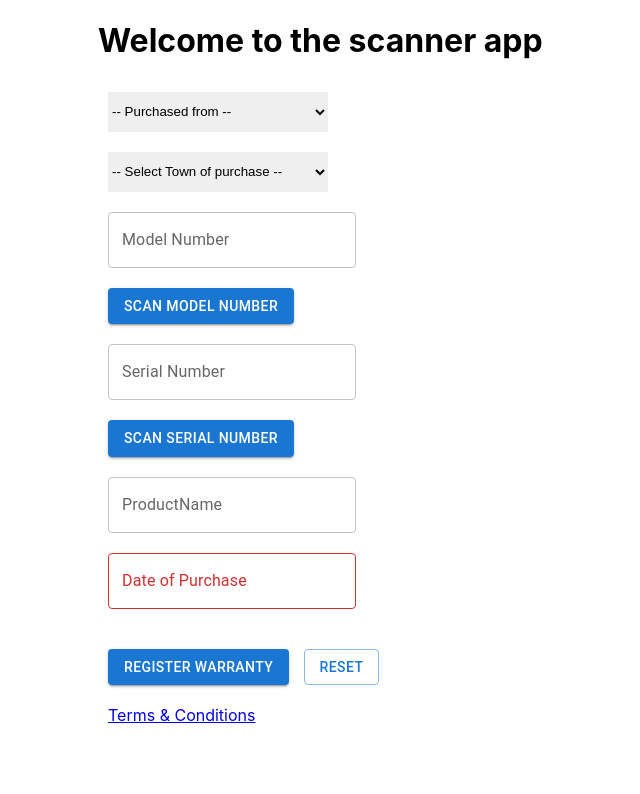
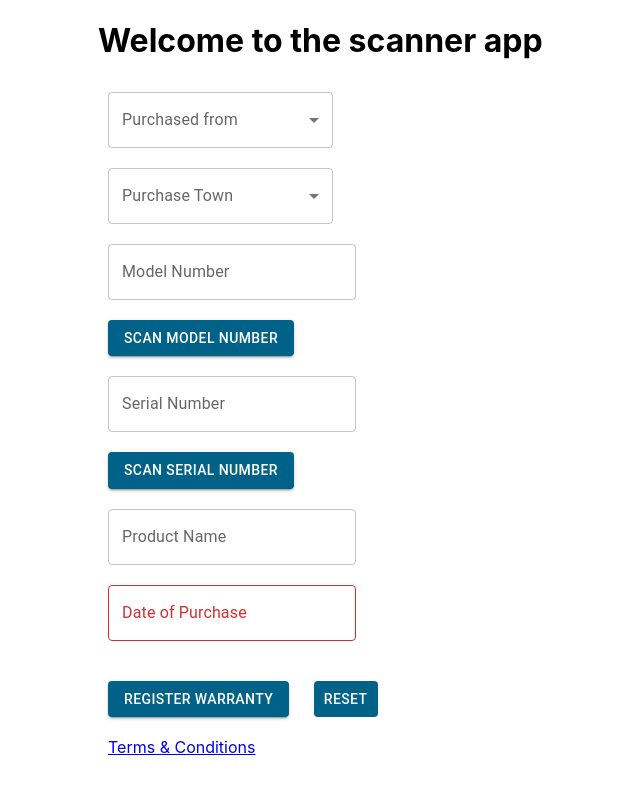
Before and after one commit to kolumr/web-scanner, a React (Create React App) app: page / in a window 1280 px wide. Shown: the top 794 px of the page, without its empty margins (266-906 px from the left). Built offline with nearby package versions, Linux system fonts and the light colour scheme.

Commit message:
made changes to the dropdowns and button colors

```diff
--- a/public/index.html
+++ b/public/index.html
@@ -15,7 +15,7 @@
       manifest.json provides metadata used when your web app is installed on a
       user's mobile device or desktop. See https://developers.google.com/web/fundamentals/web-app-manifest/
     -->
-    <link rel="manifest" href="%PUBLIC_URL%/manifest.json" />
+    <link rel="manifest" href="%PUBLIC_URL%/manifest.json" target=”_blank” />
     <!--
       Notice the use of %PUBLIC_URL% in the tags above.
       It will be replaced with the URL of the `public` folder during the build.
--- a/src/App.js
+++ b/src/App.js
@@ -3,6 +3,11 @@ import {Container,TextField,Snackbar, Button} from '@mui/material';
 import { items } from "./csvjson";
 import {formatDate} from './helpers/format'
 import { LoadingButton } from '@mui/lab';
+import FormControl from '@mui/material/FormControl';
+import InputLabel from '@mui/material/InputLabel';
+import MenuItem from '@mui/material/MenuItem';
+import Select, { SelectChangeEvent } from '@mui/material/Select';
+import FormHelperText from '@mui/material/FormHelperText';
 import { towns } from "./towns";
 import Scanner from "./Scanner";
 import { MobileDatePicker } from '@mui/x-date-pickers/MobileDatePicker';
@@ -27,6 +32,14 @@ function App() {
     WarrantyPeriod:"",
     ProductName:""
   })
+  const handleChange = (event) => {
+    console.log(event.target.value)
+    setNewWarrantyReg({...newWarrantyReg, PurchasedFrom: event.target.value});
+    console.log(newWarrantyReg)
+  };
+  const handleTownChange = (event) => {
+    setNewWarrantyReg({...newWarrantyReg, PurchaseTown: event.target.value});
+  };
   const purchaseWays = ['Mika Website', 'Mika Showroom', 'Supermarket','Shop','Other']
 const handleReset = () => {
   setNewWarrantyReg({
@@ -128,20 +141,37 @@ const handleReset = () => {
         <div style={{marginLeft:'10px', width:'300px',marginBottom:"10px"}}>
         <Scanner parentCallback={handleBarCodeScanned} id='scanner'/>
         </div> : <div></div> }
-        <select style={styles.selections} onSelect={(e)=>setNewWarrantyReg({...newWarrantyReg,PurchasedFrom:e.target.value})}>
-        <option value="">-- Purchased from -- </option>
-                    {purchaseWays.map((s, i) => <option key={i} value={s} >{s}</option>)}
-        </select><br/>
-        <select style={styles.selections} onSelect={(e)=>setNewWarrantyReg({...newWarrantyReg,PurchaseTown:e.target.value})}>
-        <option value="">-- Select Town of purchase -- </option>
-                    {towns.map((s, i) => <option key={i} value={s}>{s}</option>)}
-        </select><br/>
-
+        <FormControl sx={{ m: 1, minWidth: 225 }} style={styles.inputs}>
+        <InputLabel id="demo-simple-select-helper-label">Purchased from</InputLabel>
+        <Select
+          labelId="demo-simple-select-helper-label"
+          id="demo-simple-select-helper"
+          value={newWarrantyReg.PurchasedFrom}
+          label="Purchased from"
+          onChange={handleChange}
+        >
+          {purchaseWays.map((s, i) => <MenuItem key={i} value={s} >{s}</MenuItem>)}
+        </Select>
+      </FormControl>
+        <br/>
+        <FormControl sx={{ m: 1, minWidth: 225 }} style={styles.inputs}>
+        <InputLabel id="demo-simple-select-helper-label">Purchase Town</InputLabel>
+        <Select
+          labelId="demo-simple-select-helper-label"
+          id="demo-simple-select-helper"
+          value={newWarrantyReg.PurchaseTown}
+          label="Purchase Town"
+          onChange={handleTownChange}
+        >
+         {towns.map((s, i) => <MenuItem key={i} value={s} >{s}</MenuItem>)}
+        </Select>
+      </FormControl>
+       <br/>
         <TextField style={styles.inputs} id="filled-basic" label="Model Number" variant="outlined" value={newWarrantyReg.ModelNo}/> <br/>
-        <Button style={styles.inputs} variant="contained" onClick={()=> setIsBarCodeVisible(!isBarCodeVisible)}>{isBarCodeVisible & isModelScanner? 'Close Scanner': 'Scan Model Number'}</Button> <br/>
+        <Button style={styles.buttoninputs} variant="contained" onClick={()=> setIsBarCodeVisible(!isBarCodeVisible)}>{isBarCodeVisible & isModelScanner? 'Close Scanner': 'Scan Model Number'}</Button> <br/>
         <TextField style={styles.inputs} id="filled-basic" label="Serial Number" variant="outlined" value={newWarrantyReg.SerialNo} /><br/>
-         <Button style={styles.inputs} variant="contained" onClick={()=>{ setIsBarCodeVisible(!isBarCodeVisible); setisModelScanner(!isModelScanner)}}>{isBarCodeVisible & !isModelScanner? 'Close Scanner': 'Scan Serial Number'}</Button> <br/>
-        <TextField style={styles.inputs} id="filled-basic" label="ProductName" variant="outlined" value={newWarrantyReg.ProductName} /><br/>
+         <Button style={styles.buttoninputs} variant="contained" onClick={()=>{ setIsBarCodeVisible(!isBarCodeVisible); setisModelScanner(!isModelScanner)}}>{isBarCodeVisible & !isModelScanner? 'Close Scanner': 'Scan Serial Number'}</Button> <br/>
+        <TextField style={styles.inputs} id="filled-basic" label="Product Name" variant="outlined" value={newWarrantyReg.ProductName} /><br/>
         <div style={styles.inputs}>
           <LocalizationProvider dateAdapter={AdapterDayjs}>
             <MobileDatePicker
@@ -155,7 +185,7 @@ const handleReset = () => {
         </div>
         {newWarrantyReg.WarrantyPeriod? <TextField disabled='true' style={styles.inputs} id="filled-basic" label="Warranty Period" variant="outlined" value={newWarrantyReg.WarrantyPeriod} />: <div></div>}
         <br/>
-        <LoadingButton loading={isLoading} style={styles.inputs} variant="contained" onClick={()=> handleWarrantyReg()}>Register Warranty</LoadingButton> <Button variant="outlined" onClick={handleReset}>Reset</Button><br/>
+        <LoadingButton loading={isLoading} style={styles.buttoninputs} variant="contained" onClick={()=> handleWarrantyReg()}>Register Warranty</LoadingButton> <Button style={styles.buttoninputs} onClick={handleReset}>Reset</Button><br/>
         <div style={styles.inputs}>
           <a  href="https://mikaappliances.com/warranty-terms-conditions/"> Terms & Conditions</a>
         </div>
@@ -172,7 +202,13 @@ const handleReset = () => {
 export default App;
 const styles = {
   inputs:{
-    margin:'10px'
+    margin:'10px',
+
+  },
+  buttoninputs:{
+    margin:'10px',
+    backgroundColor: '#006289',
+    color: '#fff'
   },
   selections:{
     border:'none',
```
